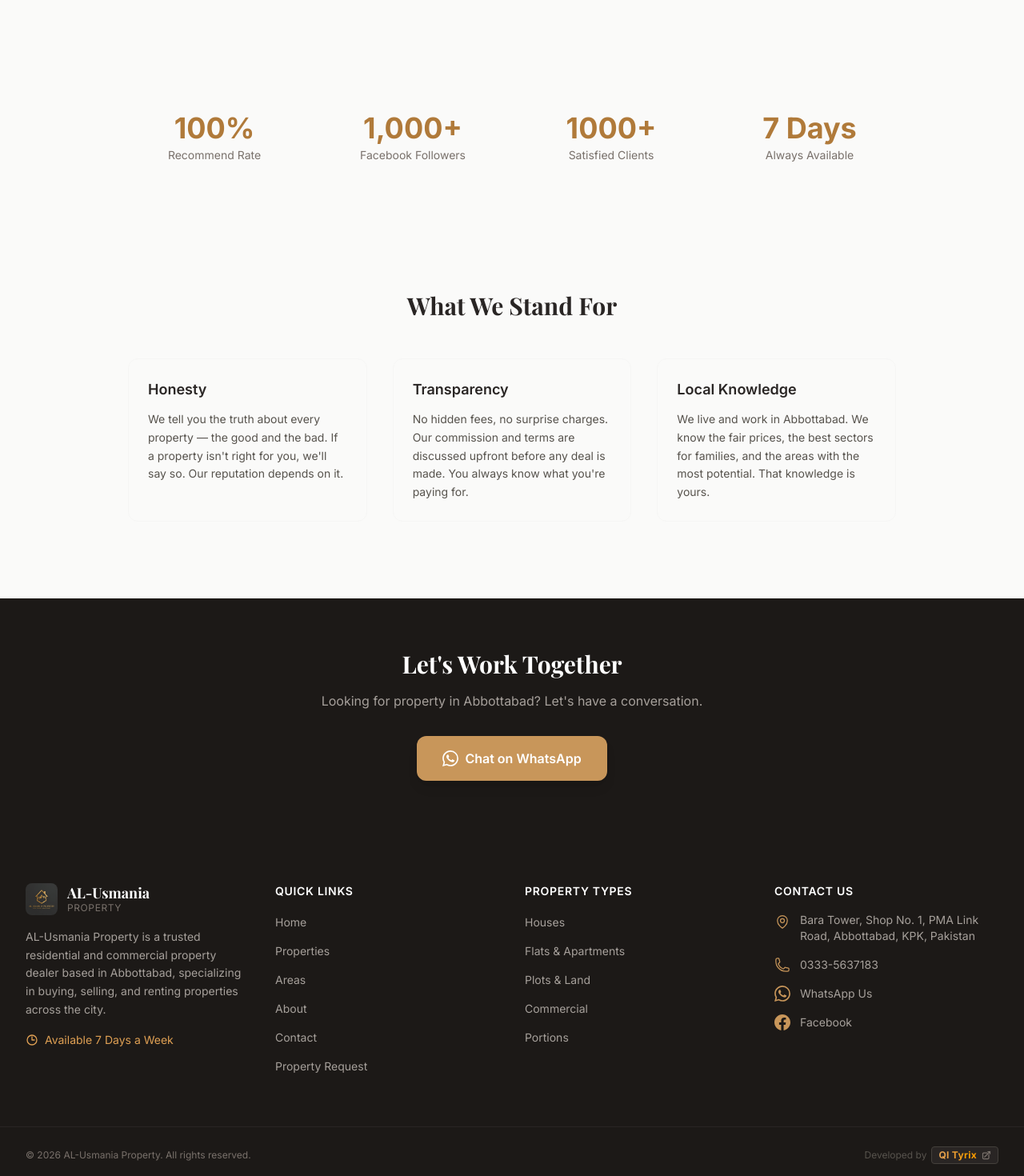
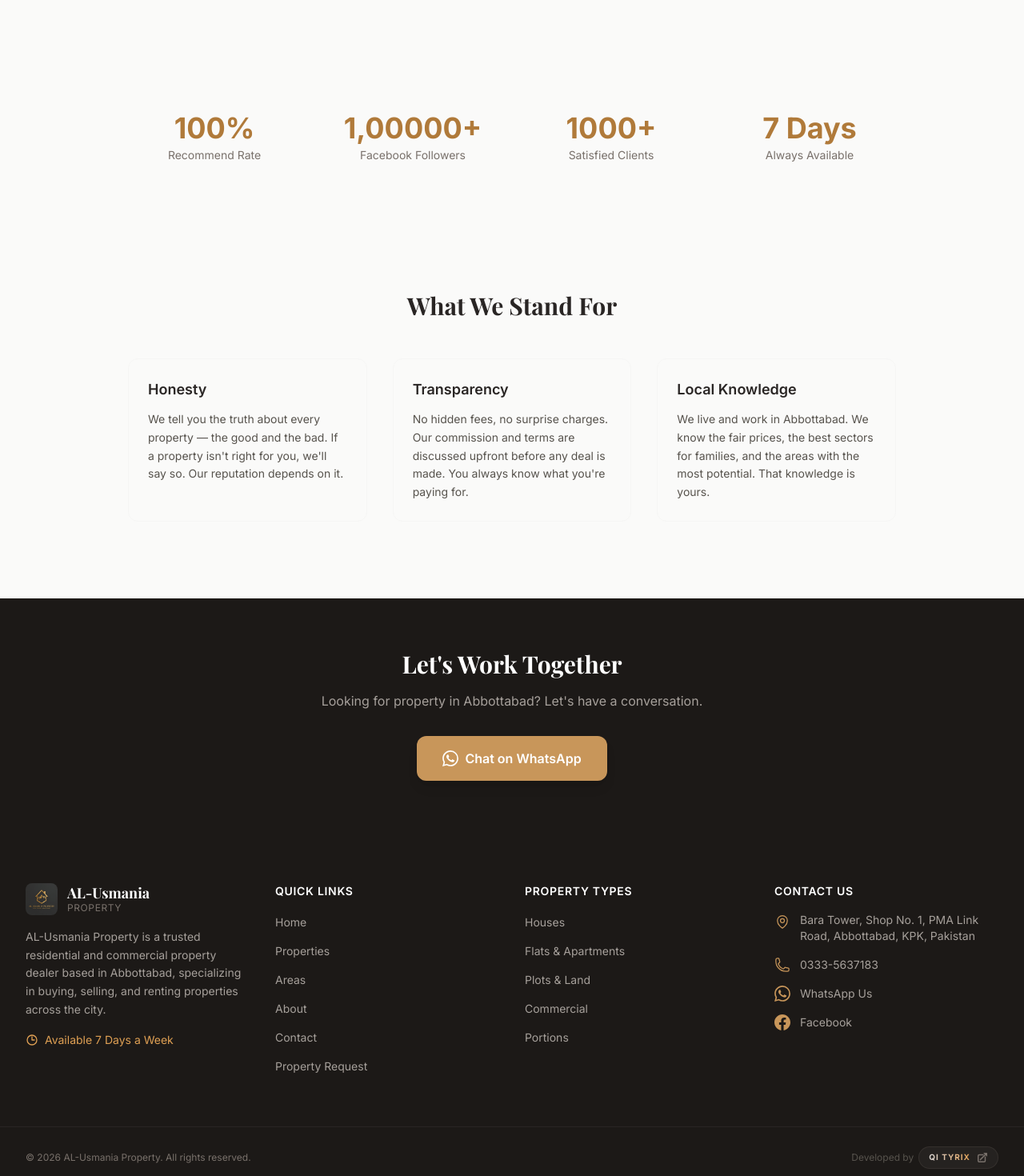
Before and after one commit to QIsrar/al-usmania-property, a Next.js app: page /about in a window 1280 px wide. Shown: the part 1060-2530 px from the top of the page at 80% size. Built offline with nearby package versions, Linux system fonts and the light colour scheme; a web font is replaced by a local one.

Commit message:
Added animated counters and styled QI Tyrix footer link

```diff
--- a/src/app/about/page.tsx
+++ b/src/app/about/page.tsx
@@ -2,6 +2,7 @@ import type { Metadata } from "next";
 import { BUSINESS, WHATSAPP_MESSAGES, SEO } from "@/lib/constants";
 import { whatsappLink, phoneLink } from "@/lib/utils";
 import { AnimatedSection } from "@/components/ui/AnimatedSection";
+import { AnimatedCounter } from "@/components/ui/AnimatedCounter";
 
 export const metadata: Metadata = {
   title: "About Us",
@@ -92,7 +93,7 @@ export default function AboutPage() {
             ].map((stat, i) => (
               <div key={i}>
                 <p className="text-3xl lg:text-4xl font-bold text-brand-600 mb-1">
-                  {stat.value}
+                  <AnimatedCounter value={stat.value} />
                 </p>
                 <p className="text-sm text-stone-500">{stat.label}</p>
               </div>
--- a/src/components/layout/Footer.tsx
+++ b/src/components/layout/Footer.tsx
@@ -155,12 +155,13 @@ export function Footer() {
                 href="https://qi-tyrix.netlify.app/"
                 target="_blank"
                 rel="noopener noreferrer"
-                className="inline-flex items-center gap-1.5 px-2 py-0.5 rounded bg-stone-800 border border-stone-700 hover:border-brand-500/50 hover:bg-stone-800/80 transition-all duration-300 group"
+                className="inline-flex items-center gap-2 px-3 py-1.5 rounded-full bg-stone-800/80 border border-stone-700/50 hover:border-brand-500 hover:bg-stone-800 hover:shadow-[0_0_15px_rgba(217,119,6,0.3)] transition-all duration-500 group relative overflow-hidden"
               >
-                <span className="font-bold tracking-wide bg-gradient-to-r from-brand-400 to-amber-500 bg-clip-text text-transparent group-hover:from-brand-300 group-hover:to-amber-400">
+                <span className="absolute inset-0 bg-gradient-to-r from-brand-500/10 to-amber-500/10 opacity-0 group-hover:opacity-100 transition-opacity duration-500"></span>
+                <span className="relative font-bold tracking-widest text-[10px] uppercase bg-gradient-to-r from-stone-300 via-brand-400 to-amber-500 bg-[length:200%_auto] animate-gradient bg-clip-text text-transparent group-hover:from-brand-300 group-hover:via-amber-400 group-hover:to-yellow-500 transition-all duration-500">
                   QI Tyrix
                 </span>
-                <svg className="w-3 h-3 text-stone-500 group-hover:text-brand-400 transition-colors duration-300" fill="none" viewBox="0 0 24 24" stroke="currentColor" strokeWidth={2.5}>
+                <svg className="relative w-3.5 h-3.5 text-stone-500 group-hover:text-amber-400 group-hover:translate-x-0.5 group-hover:-translate-y-0.5 transition-all duration-300" fill="none" viewBox="0 0 24 24" stroke="currentColor" strokeWidth={2.5}>
                   <path strokeLinecap="round" strokeLinejoin="round" d="M13.5 6H5.25A2.25 2.25 0 003 8.25v10.5A2.25 2.25 0 005.25 21h10.5A2.25 2.25 0 0018 18.75V10.5m-10.5 6L21 3m0 0h-5.25M21 3v5.25" />
                 </svg>
               </a>
--- /dev/null
+++ b/src/components/ui/AnimatedCounter.tsx
@@ -0,0 +1,50 @@
+"use client";
+
+import { useEffect, useState, useRef } from "react";
+import { useInView, animate } from "framer-motion";
+
+interface AnimatedCounterProps {
+  value: string;
+}
+
+export function AnimatedCounter({ value }: AnimatedCounterProps) {
+  const ref = useRef<HTMLSpanElement>(null);
+  const isInView = useInView(ref, { once: true, margin: "-50px" });
+
+  // Extract number and suffix from string like "1,000+" or "100%" or "7 Days"
+  const numericPart = value.replace(/[^\d.]/g, '');
+  const targetNumber = parseFloat(numericPart);
+
+  const hasComma = value.includes(',');
+  const suffix = value.substring(value.indexOf(numericPart) + numericPart.length);
+  const prefix = value.substring(0, value.indexOf(numericPart));
+
+  const [displayValue, setDisplayValue] = useState("0");
+
+  useEffect(() => {
+    if (isInView && !isNaN(targetNumber)) {
+      const controls = animate(0, targetNumber, {
+        duration: 2.5,
+        ease: "easeOut",
+        onUpdate(v) {
+          let numStr = Math.floor(v).toString();
+          if (hasComma) {
+            numStr = Math.floor(v).toLocaleString();
+          }
+          setDisplayValue(numStr);
+        }
+      });
+      return controls.stop;
+    }
+  }, [isInView, targetNumber, hasComma]);
+
+  if (isNaN(targetNumber)) {
+    return <span>{value}</span>;
+  }
+
+  return (
+    <span ref={ref}>
+      {prefix}{displayValue}{suffix}
+    </span>
+  );
+}
```
